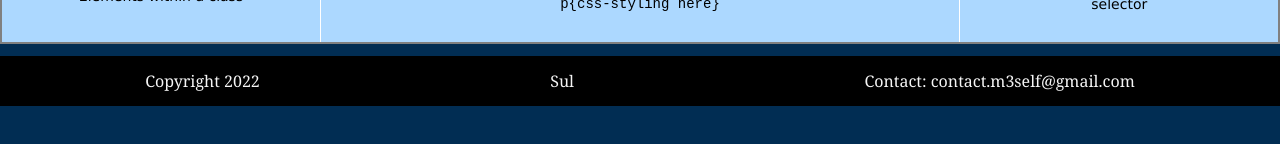
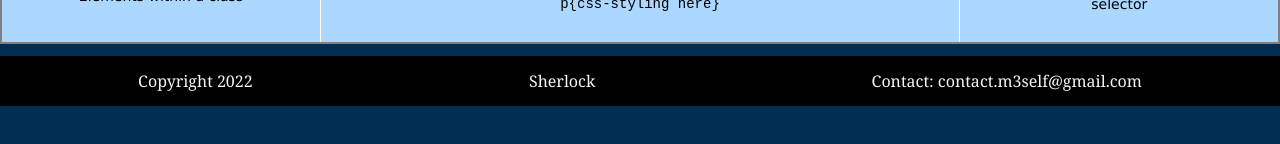
Before and after one commit to SherlockX9/firstcsscheatsheet, a plain HTML site: page index.html in a window 1280 px wide. Shown: the part 694-838 px from the top of the page. Drawn offline with Linux system fonts and the light colour scheme.

Commit message:
Add files via upload

```diff
--- a/index.html
+++ b/index.html
@@ -73,6 +73,6 @@
         </table>
 
     </main>
-    <footer> <p>Copyright 2022</p> <p>Sul</p> <p>Contact: contact.m3self@gmail.com</p></footer>
+    <footer> <p>Copyright 2022</p> <p>Sherlock</p> <p>Contact: contact.m3self@gmail.com</p></footer>
 </body>
 </html>
```
